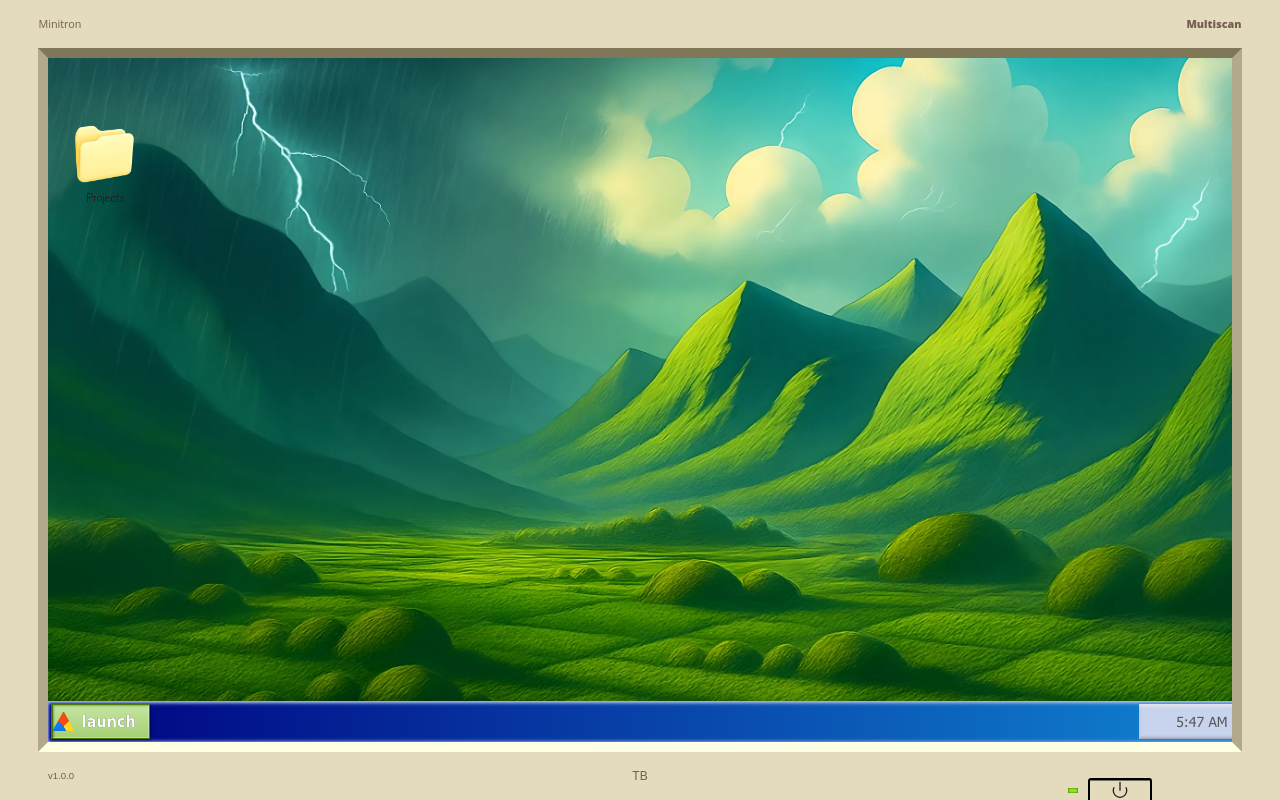
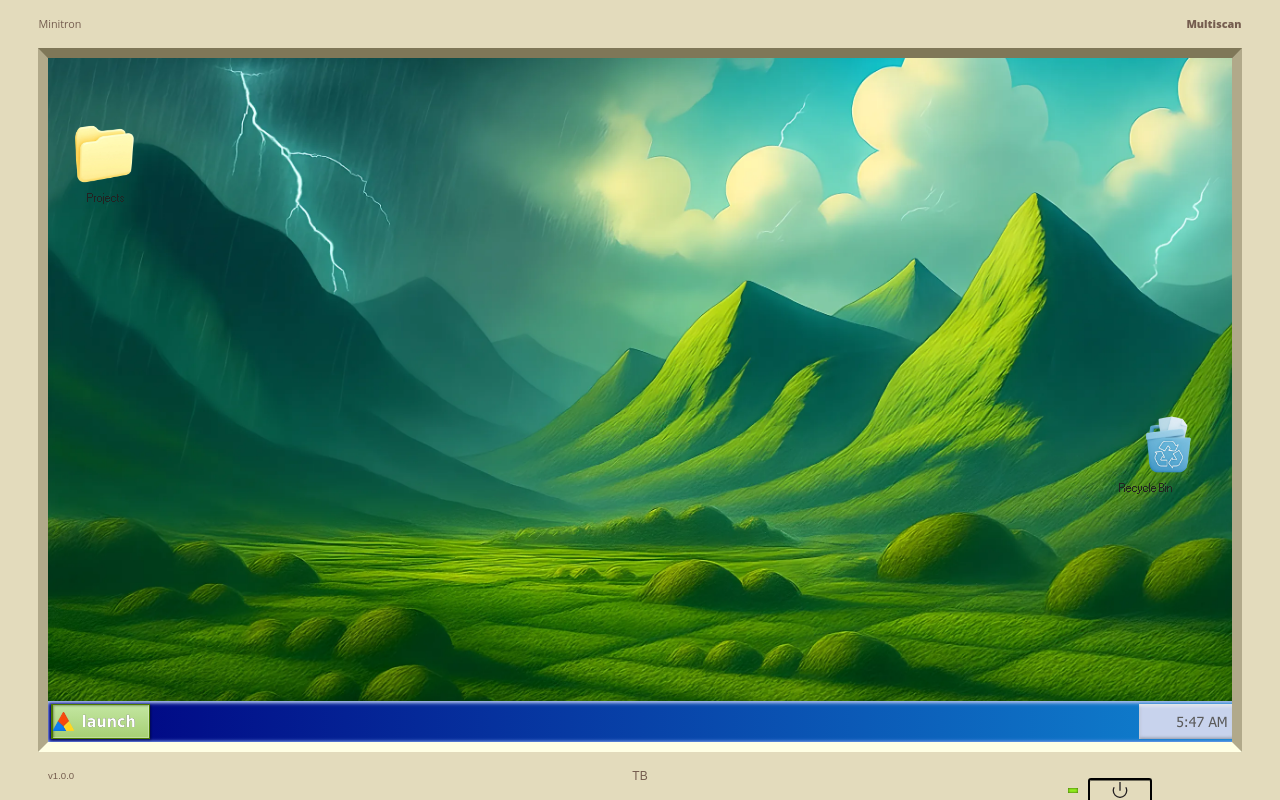
Before and after one commit to tefedrb/portfolio-2025, a React (Vite) app: page / in a window 1280 px wide. Built offline with nearby package versions, Linux system fonts and the light colour scheme.

Commit message:
adding back in desktopInfo ref

```diff
--- a/src/App.tsx
+++ b/src/App.tsx
@@ -1,5 +1,4 @@
 // import Home from './components/home/Home';
-// import './App.css';
 import Desktop from './components/desktop/Desktop';
 import Monitor from './components/monitor/Monitor';
 import { WindowContextProvider } from './providers/windowContextProvider';
--- a/src/components/desktop/Desktop.tsx
+++ b/src/components/desktop/Desktop.tsx
@@ -1,4 +1,4 @@
-import { useRef } from 'react';
+import { MutableRefObject, useEffect, useRef, useState } from 'react';
 import './Desktop.css';
 import Window from '../window/XPWindow';
 import { Files } from '../file-folder/file/projectFileData';
@@ -11,8 +11,15 @@ import { FileIconInterface } from '../window/windowTypes';
 import { useWindowContext } from '../../contexts/windowContext';
 
 const Desktop = () => {
+  const [desktopInfo, updateDesktopInfo] = useState<MutableRefObject<undefined> | null>(null);
+
+  const desktopRef = useRef();
+
+  useEffect(() => {
+    updateDesktopInfo(desktopRef);
+  }, [desktopRef]);
+
   const { allOpenWindows, addWindow } = useWindowContext();
-  const desktopRef = useRef();
 
   const renderWindows = () => {
     const windowTitle = Object.keys(allOpenWindows);
@@ -58,7 +65,7 @@ const Desktop = () => {
           windowData={Files}
           title={"Projects"}
         />
-        {desktopRef.current ? <NewRecycleBin desktopInfo={desktopRef.current} /> : null}
+        {desktopInfo ? <NewRecycleBin desktopInfo={desktopInfo.current} /> : null}
         {renderWindows()}
         <Taskbar />
       </div>
```
